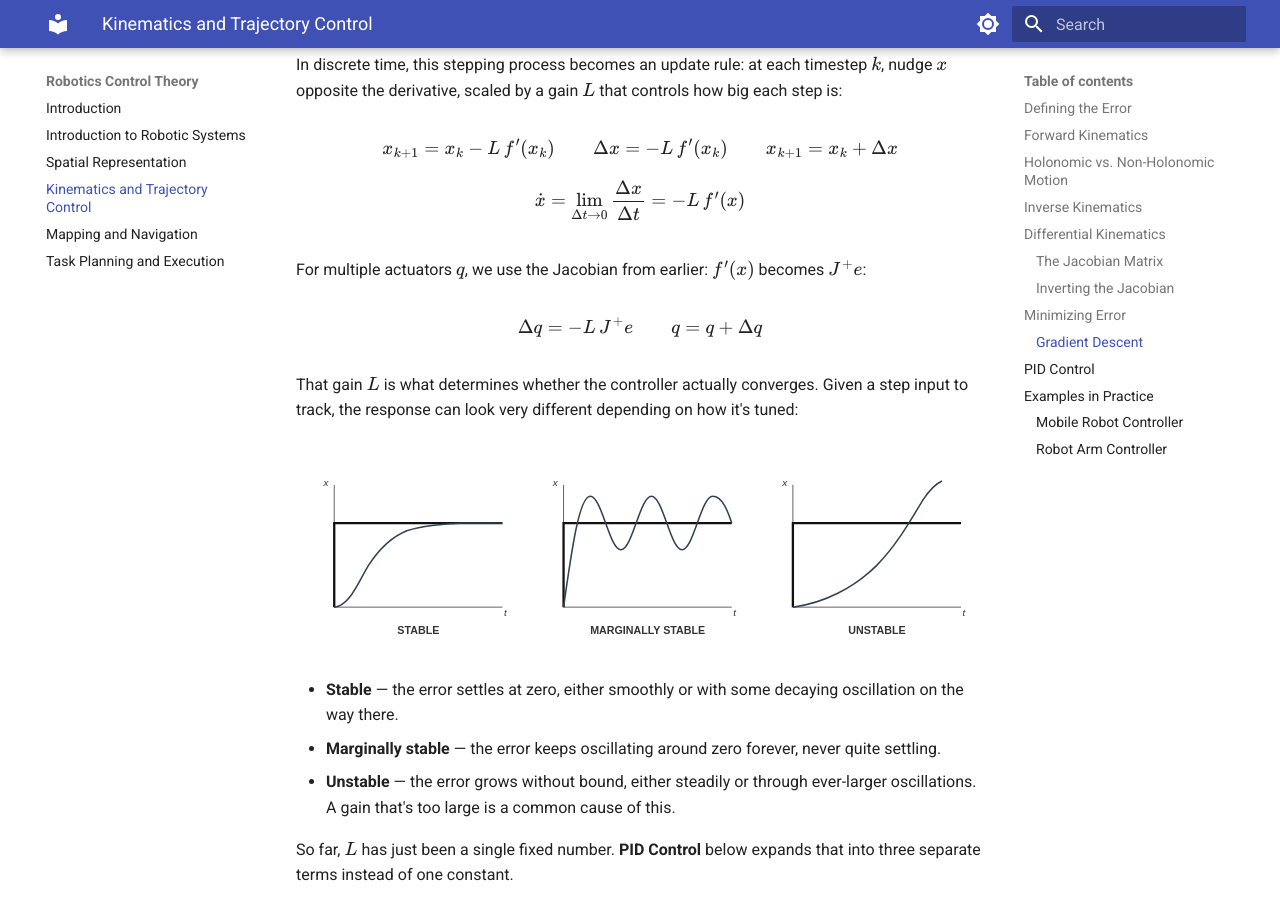
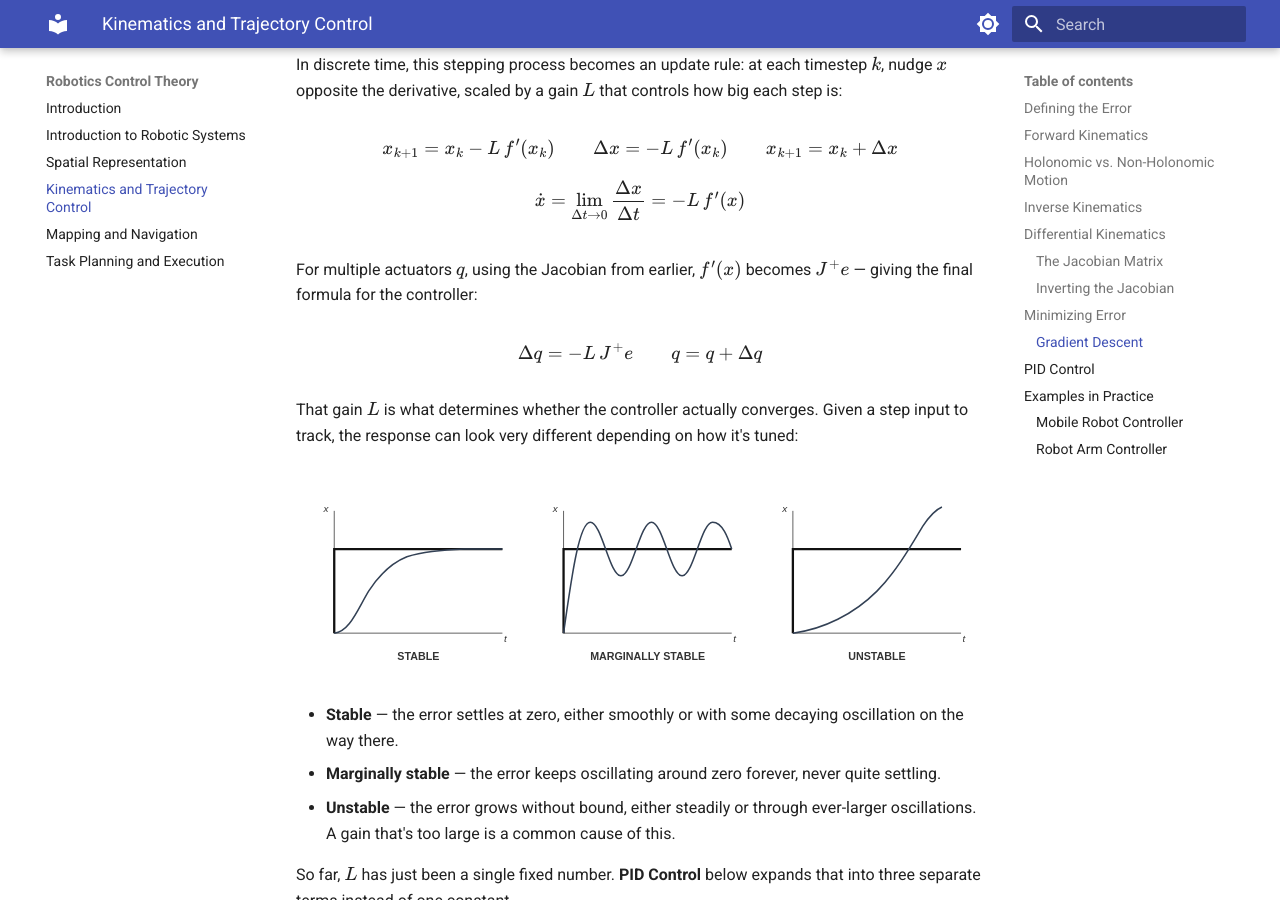
Before and after one commit to Kooroshoo/intro-to-robotics, an MkDocs documentation site: the page built from docs/03-kinematics-and-trajectory-control.md, in a window 1280 px wide and 900 px high, scrolled down 8529 px. Built offline with MkDocs 1.6.1 and Material for MkDocs 9.7.7, drawn with Linux system fonts in a browser that asks for light colours.

Commit message:
Update 03-kinematics-and-trajectory-control.md

```diff
--- a/docs/03-kinematics-and-trajectory-control.md
+++ b/docs/03-kinematics-and-trajectory-control.md
@@ -224,7 +224,7 @@ x_{k+1} = x_k - L\,f'(x_k) \qquad \Delta x = -L\,f'(x_k) \qquad x_{k+1} = x_k +
 \end{gathered}
 $$
 
-For multiple actuators $q$, we use the Jacobian from earlier: $f'(x)$ becomes $J^+e$:
+For multiple actuators $q$, using the Jacobian from earlier, $f'(x)$ becomes $J^+e$ — giving the final formula for the controller:
 
 $$
 \Delta q = -L\,J^+e \qquad q = q + \Delta q
```
